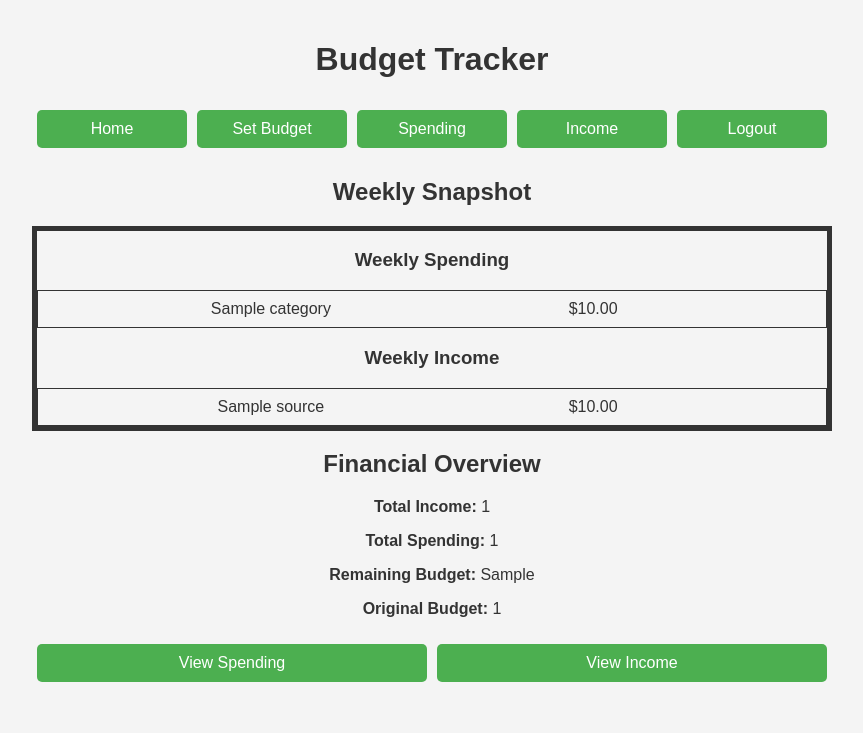
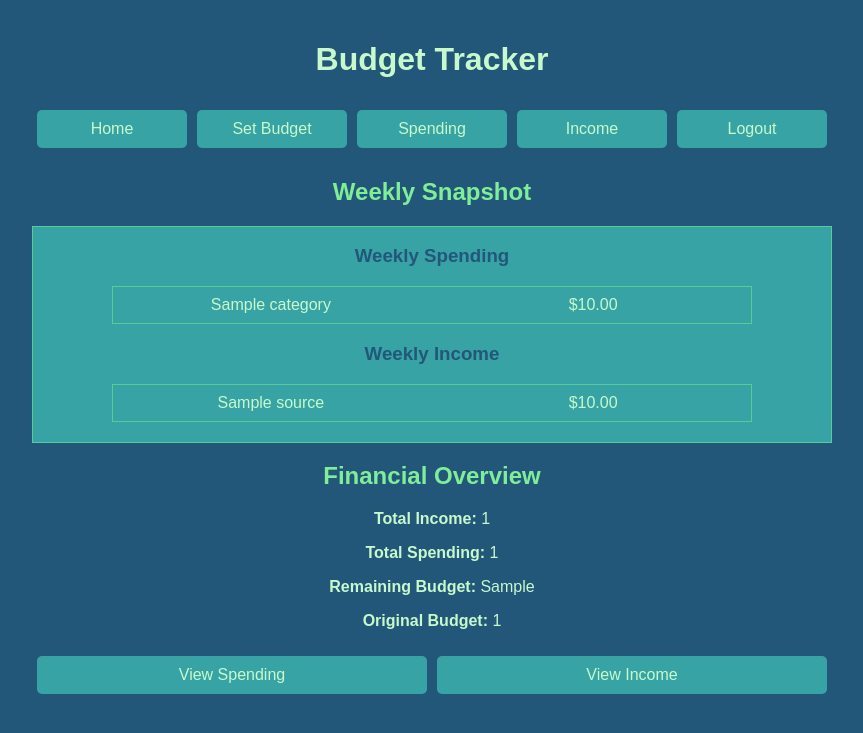
Before and after one commit to software-students-spring2024/2-web-app-exercise-team-dttt, a Flask app: template templates/dashboard.html in a window 1280 px wide. Shown: the top 733 px of the page, without its empty margins (208-1071 px from the left). Run offline with Flask 3, Linux system fonts and the light colour scheme; the template is opened without the code that fills it: most values are stand-ins (such as "Sample title", 1, 10 or a date in 2020).

Commit message:
final front-end changes

```diff
--- a/static/style.css
+++ b/static/style.css
@@ -1,12 +1,20 @@
 h1 {
     text-align: center;
+    color: #C7F9CC;
+}
+h2 {
+    color: #80ED99;
+}
+h3 {
+    color: #57CC99;
 }
 body {
     font-family: Arial, sans-serif;
     padding: 20px;
     max-width: 800px;
     margin: auto;
-    background-color: #f4f4f4;
+    /* background-color: #f4f4f4;  */
+    background-color: #22577A; /*CHANGED*/
     color: #333;
 }
 
@@ -19,8 +27,11 @@ input[type=text], input[type=number], input[type=date], button, .button-link {
 
 button, .button-link {
     cursor: pointer;
-    background-color: #4CAF50;
-    color: white;
+    /* background-color: #4CAF50;  */
+    background-color: #38A3A5;  /*CHANGED*/
+
+    /* color: white;  */
+    color: #C7F9CC; /*CHANGED*/
     border: none;
     border-radius: 5px;
     text-align: center;
@@ -54,12 +65,15 @@ a:not(.button-link):hover {
 
 .fin_overview {
     text-align: center;
+    color: #C7F9CC;
 
 }
 
 .weekly_spending {
     text-align: center;
-    border: 5px solid;
+    border: 1px solid #57CC99;
+    background-color: #38A3A5;
+
 }
 
 .expenditure {
@@ -76,6 +90,8 @@ a:not(.button-link):hover {
 .interior_weeklys {
     /* border: 3px solid red; */
     width: 300px;
+    color: #C7F9CC;
+
 
 }
 
@@ -92,16 +108,20 @@ a:not(.button-link):hover {
 }
 
 .weeklys {
-    border: 1px solid;
-    align-items: center;
-    justify-content: center;
+    border: 1px solid #57CC99;
+    width: 80%;
+    margin: 0 auto;
+    /* align-items: center;
+    justify-content: center; */
 }
 
 
 
 form {
-    background-color: #fff;
-    border: 1px solid #ddd;
+    /* background-color: #fff;   */
+    background-color: #C7F9CC; /*CHANGED*/
+    border: 1px solid #80ED99;  /*CHANGED*/
+    /* border: 1px solid #ddd;  */
     padding: 20px;
     border-radius: 5px;
     box-shadow: 0 2px 4px rgba(0,0,0,0.1);
@@ -116,9 +136,12 @@ table {
 th, td {
     text-align: left;
     padding: 8px;
-    border-bottom: 1px solid #ddd;
+    border-bottom: 1px solid #38A3A5;
+    color: #C7F9CC;
+
 }
 
 th {
-    background-color: #f2f2f2;
+    background-color: #38A3A5;
+
 }
--- a/templates/add_income.html
+++ b/templates/add_income.html
@@ -6,15 +6,14 @@
 </head>
 <body>
     <h1>Budget Tracker</h1>
-    <h2 style="text-align: center;">Add Income</h2>
     <div class="dashboard-nav">
-
         <a href="/" class="button-link">Home</a>
         <a href="/set_budget" class="button-link">Set Budget</a>
         <a href="/view_spending" class="button-link">Spending</a>
         <a href="/view_income" class="button-link">Income</a>
         <a href="/logout" class="button-link">Logout</a>
     </div>
+    <h2 style="text-align: center;">Add Income</h2>
     <form action="/add_income" method="post">
 
         <input type="text" id="source" name="source" placeholder="Source" style="width: 90%; margin: 0 auto; display: block;" required>
--- a/templates/dashboard.html
+++ b/templates/dashboard.html
@@ -28,7 +28,7 @@
                 <div class="income">
 
                     <div class="expenditure">
-                        <h3>Weekly Spending</h3>
+                        <h3 style="color: #22577A; opacity: 100%">Weekly Spending</h3>
 
                         <div class="weeklys">
                             {% for spending in spendings %}
@@ -59,7 +59,7 @@
         <div class="income">
 
             <div class="expenditure">
-                <h3>Weekly Income</h3>
+                <h3 style="color: #22577A; opacity:100%;">Weekly Income</h3>
 
                 <div class="weeklys">
                     {% for income in incomes %}
@@ -79,7 +79,9 @@
                             <td colspan="4">N/A</td>
                         </tr>
                     {% endfor %}
+
                 </div>
+                <div class="spacer"></div>
             </div>
         </div>
 
```
